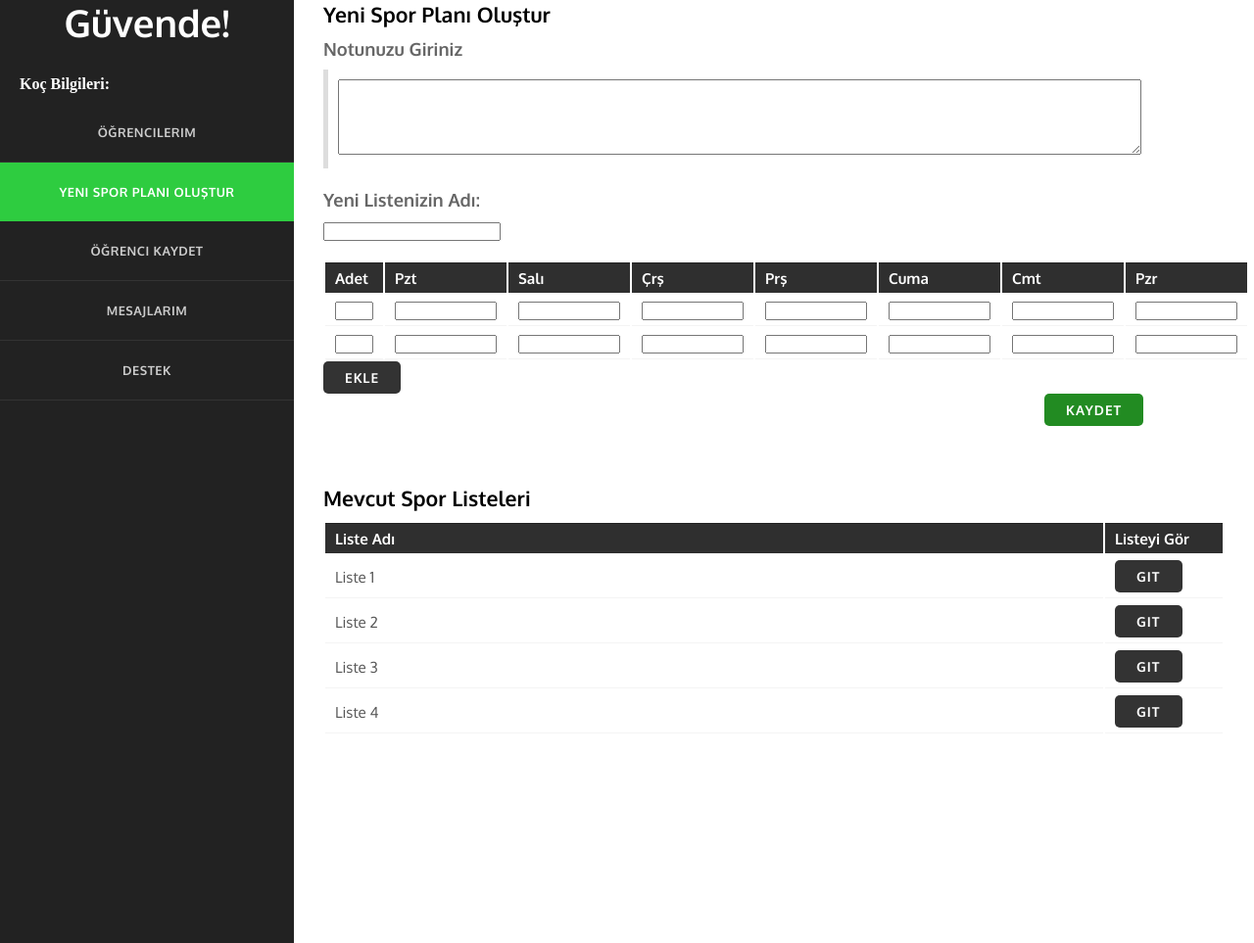
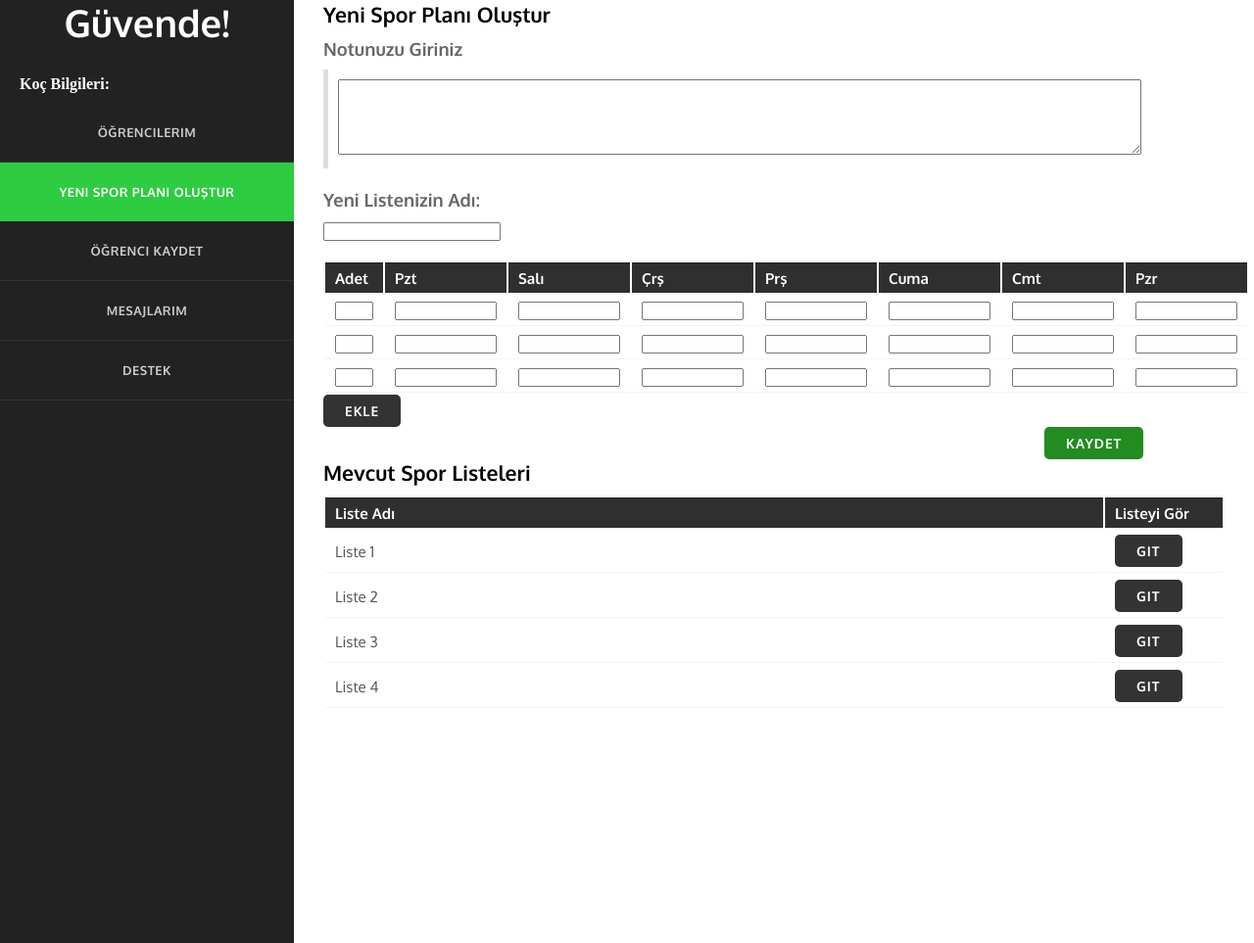
Before and after one commit to ServerCetin/diyetinguvende, a PHP site: page /yenisporplani.html in a window 1280 px wide. Shown: the part 79-1042 px from the top of the page at 98% size. Run offline with PHP 8.4, Linux system fonts and the light colour scheme.

Commit message:
21.12.2019
html/css uyumsuzluğu, hatalar giderildi.

```diff
--- a/kayitol.html
+++ b/kayitol.html
@@ -71,7 +71,9 @@ body {
 	<input type="text" name="username" placeholder="Soyad"><br><br>
     <input type="password" name="pass" placeholder="Şifre"><br><br>
     <input type="mail" placeholder="E-Posta Adresi"><br><br>
-	<input type="text" placeholder="Cinsiyet"><br><br>
+	<input type="radio" align="left" name="cinsiyet" value="erkek"> Erkek<br>
+<input type="radio" align="center" name="cinsiyet" value="kiz"> Kız<br>
+<input type="radio" align="right" name="cinsiyet" value="belirtmekistemiyorum"> Belirtmek istemiyorum
 	<input type="number" placeholder="Yaş"><br><br>
     <input type="button" value="Kayıt Ol" onclick="myFunction()"><br><br>
         <div id="msg">Tebrikler Başarı İle Üye Oldun!</div>
--- a/logincss/kayitol.css
+++ b/logincss/kayitol.css
@@ -12,7 +12,7 @@ body
 	width:250px;
 	margin:auto;
 	margin-top:80px;
-	height:500px;
+	height:600px;
 	margin-left:180px;
 	margin:0 auto;
 	margin-top:90px;
--- a/yenisporplani.html
+++ b/yenisporplani.html
@@ -5,16 +5,7 @@
 
 <title>Spor Planı Oluştur-Diyetin Güvende!</title>
 <link rel="stylesheet" href="styles.css" type="text/css" />
-<!--[if lt IE 9]>
-<script src="http://html5shiv.googlecode.com/svn/trunk/html5.js"></script>
-<![endif]-->
-<!--
-agile, a free CSS web template by ZyPOP (zypopwebtemplates.com/)
 
-Download: http://zypopwebtemplates.com/
-
-License: Creative Commons Attribution
-//-->
 <meta name="viewport" content="width=device-width, minimum-scale=1.0, maximum-scale=1.0" />
 </head>
 
@@ -56,6 +47,8 @@ License: Creative Commons Attribution
 			<blockquote>
 				<textarea name="hocaNotu" rows="5" cols="100"></textarea>
 			</blockquote>
+
+
 			<h5>Yeni Listenizin Adı: </h5>
 		<input  type="text" name="listead">
 		<br><br>
@@ -90,14 +83,21 @@ License: Creative Commons Attribution
     <td ><input type="text" name="Cmt2" style="max-width:100px"></td>
     <td ><input type="text" name="Pzr2" style="max-width:100px"></td>
   </tr>
+  <tr>
+    <td ><input type="text" name="Adet3" style="width:35px"></td>
+    <td ><input type="text" name="Pzt3" style="max-width:100px"></td>
+    <td ><input type="text" name="Sali" style="max-width:100px"></td>
+    <td ><input type="text" name="Crs3" style="max-width:100px"></td>
+    <td ><input type="text" name="Prs3" style="max-width:100px"></td>
+    <td ><input type="text" name="Cuma3" style="max-width:100px"></td>
+    <td ><input type="text" name="Cmt3" style="max-width:100px"></td>
+    <td ><input type="text" name="Pzr3" style="max-width:100px"></td>
+  </tr>
 
 
 </table>
   <a href="#" class="button button-reversed">Ekle</a>
   <a href="#" class="button buttonS" style="margin-left:80%;">Kaydet</a>
-
-
-<br><br><br><br>
 
 <h4> Mevcut Spor Listeleri</h4>
 
```
